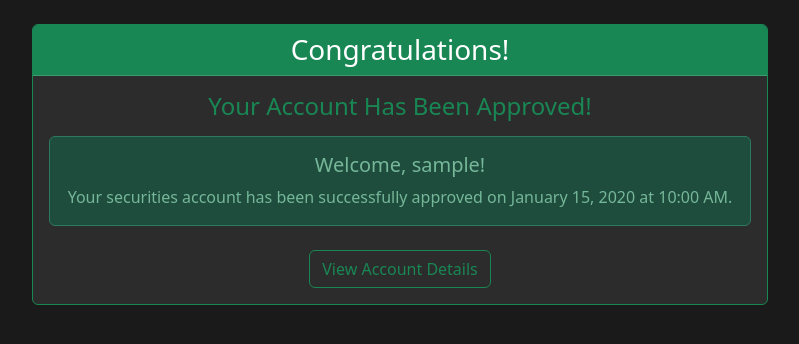
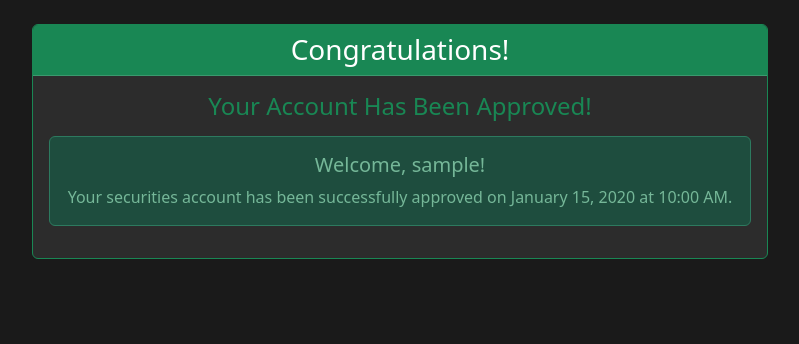
Before and after one commit to xero7689/securities_firm, a Django app: page /accounts/congratulations/ in a window 1280 px wide. Shown: the part 57-401 px from the top of the page, without its empty margins (240-1039 px from the left). Run offline with Django 5.2, Linux system fonts and the light colour scheme; a user stored in the database is signed in; tables that the repository leaves empty hold one stand-in row (values such as "Sample post").

Commit message:
fix: Remove unused component from template

```diff
--- a/accounts/templates/accounts/base.html
+++ b/accounts/templates/accounts/base.html
@@ -108,20 +108,20 @@
         <div class="navbar-nav ms-auto d-flex flex-row">
           {% if user.is_authenticated %}
             <a class="nav-link" href="{% url 'account_status' %}">
-              <i class="bi bi-file-text"></i> My Account
+              My Account
             </a>
             <form method="post" action="{% url 'logout' %}" class="d-flex">
               {% csrf_token %}
               <button type="submit" class="nav-link btn p-0 border-0" style="background: none; color: rgba(255,255,255,.55); text-decoration: none;">
-                <i class="bi bi-box-arrow-right"></i> Logout
+                Logout
               </button>
             </form>
           {% else %}
             <a class="nav-link" href="{% url 'login' %}">
-              <i class="bi bi-box-arrow-in-right"></i> Login
+              Login
             </a>
             <a class="nav-link" href="{% url 'register' %}">
-              <i class="bi bi-person-plus"></i> Register
+              Register
             </a>
           {% endif %}
         </div>
--- a/accounts/templates/accounts/congratulations.html
+++ b/accounts/templates/accounts/congratulations.html
@@ -15,21 +15,12 @@
                     <h4 class="text-success mb-3">Your Account Has Been Approved!</h4>
                     <div class="alert alert-success">
                         <h5>
-                            <i class="bi bi-person-check"></i>
                             Welcome, {{ account.user.username }}!
                         </h5>
                         <p class="mb-0">
                             Your securities account has been successfully approved on
                             {{ account.approved_at|date:"F d, Y \a\t g:i A" }}.
                         </p>
-                    </div>
-
-                    <div class="mt-4">
-                        <div class="d-grid gap-2 d-md-block">
-                            <a href="{% url 'account_status' %}" class="btn btn-outline-success">
-                                <i class="bi bi-file-text"></i> View Account Details
-                            </a>
-                        </div>
                     </div>
                 </div>
             </div>
--- a/accounts/templates/accounts/login.html
+++ b/accounts/templates/accounts/login.html
@@ -6,7 +6,7 @@
       <div class="card">
         <div class="card-header">
           <h3 class="card-title mb-0">
-            <i class="bi bi-box-arrow-in-right"></i> Login
+            Login
           </h3>
         </div>
         <div class="card-body">
@@ -37,7 +37,7 @@
             {% endif %}
             <div class="d-grid">
               <button type="submit" class="btn btn-primary">
-                <i class="bi bi-box-arrow-in-right"></i> Login
+                Login
               </button>
             </div>
           </form>
```
Also changed, not shown: accounts/templates/accounts/account_status.html (+1 -8 lines).
